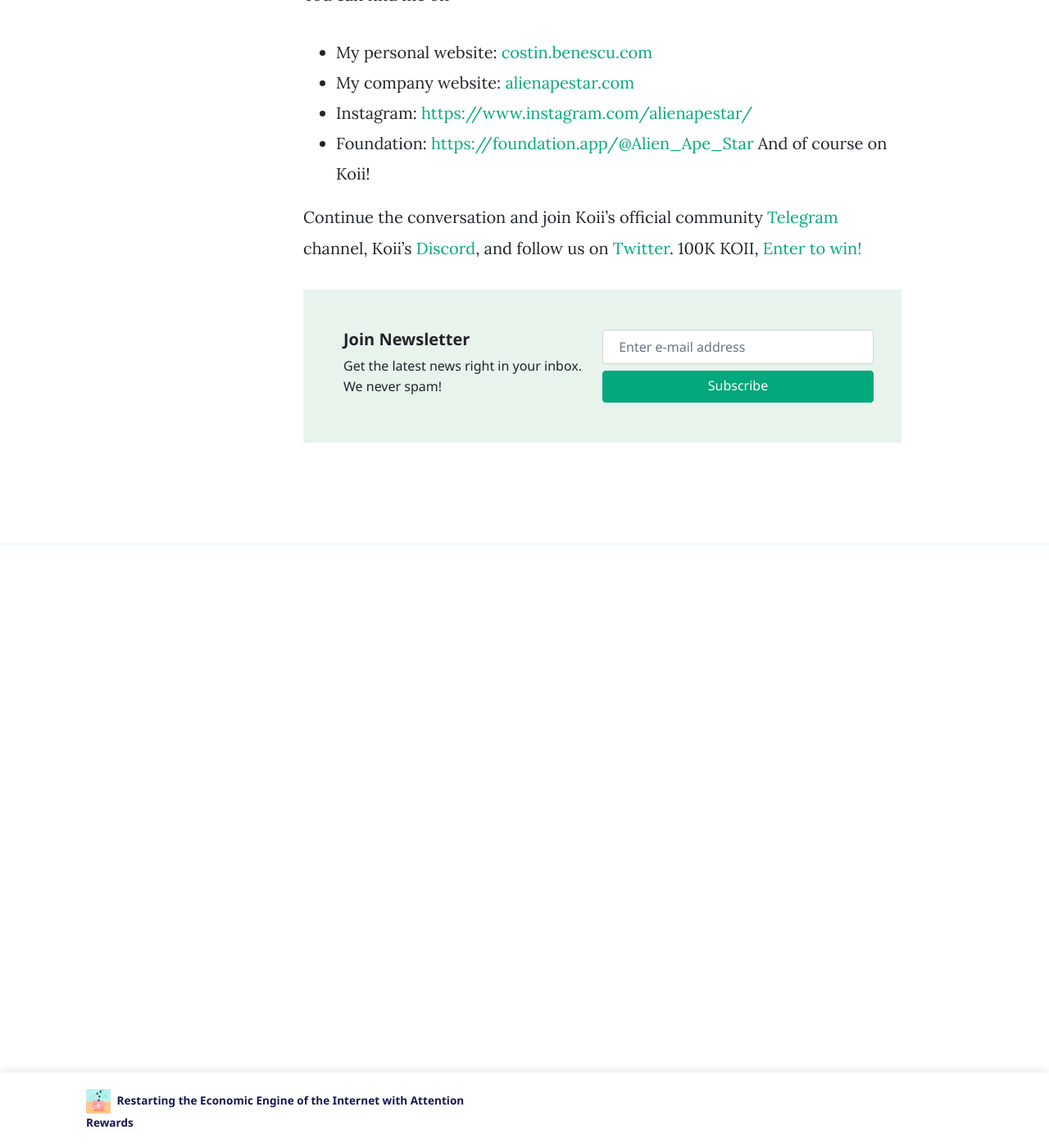
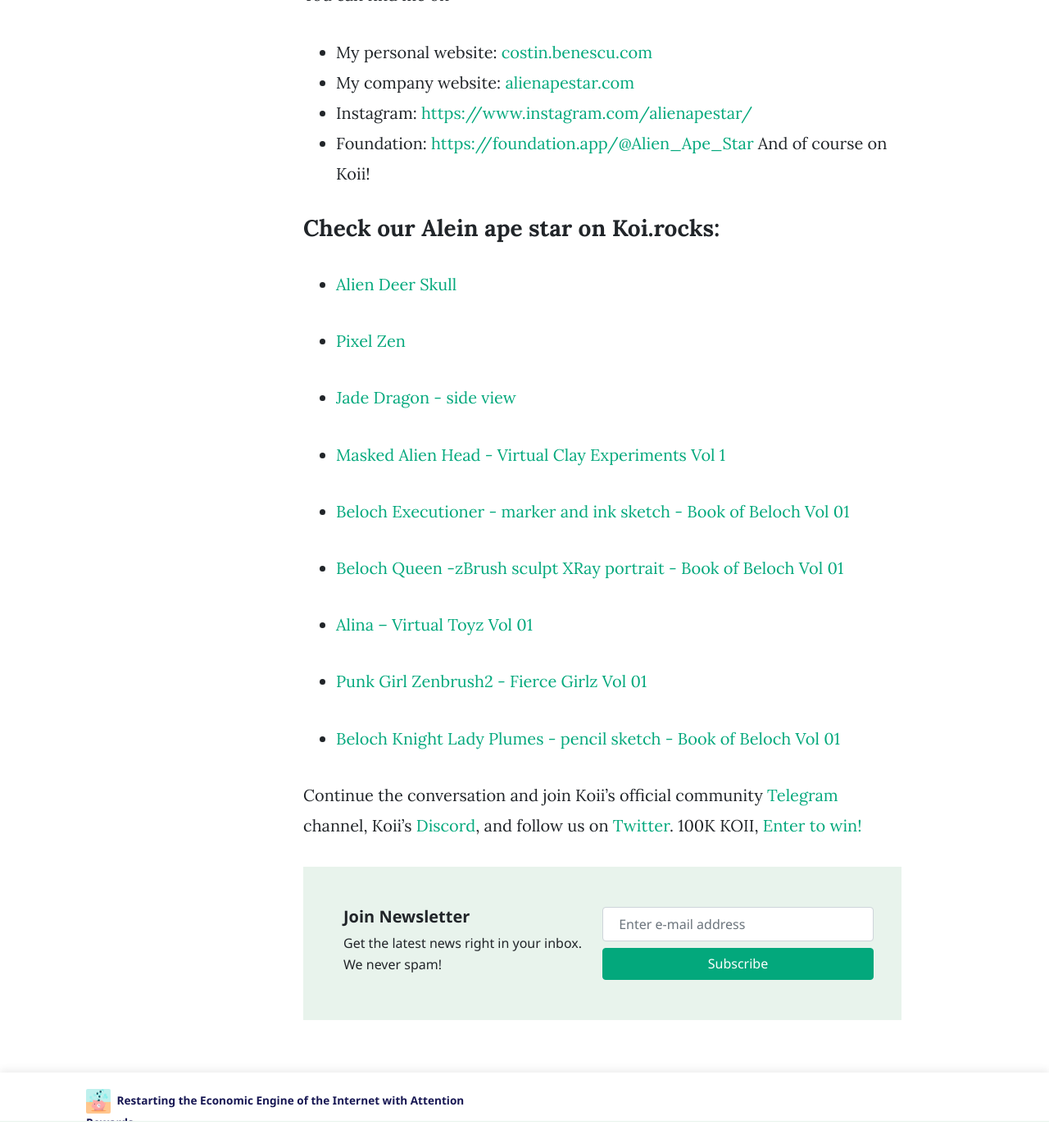
Before and after one commit to tykoii/blog, a Jekyll site: the page built from _posts/2021-09-09-discovery-costin.md, in a window 1280 px wide and 1400 px high, scrolled down 3047 px. Shown: the whole window at 82% size. Built offline with Jekyll 4.4.1, drawn with Linux system fonts in a browser that asks for light colours; nearby versions of some CDN libraries; comment, search, counter and statistics services are not loaded; some of the changed text lies outside the part shown.

Commit message:
update link

```diff
--- a/_posts/2021-09-09-discovery-costin.md
+++ b/_posts/2021-09-09-discovery-costin.md
@@ -52,4 +52,24 @@
 - Foundation: [https://foundation.app/@Alien_Ape_Star](https://foundation.app/@Alien_Ape_Star){:target="\_blank"}
   And of course on Koii!
 
+### Check our Alein ape star on Koi.rocks:
+
+- [Alien Deer Skull](https://koii.live/wYHHyUZcg7xtCYL43dDM135QZREw8kpDVFzZQGC6IdQ.html)
+
+- [Pixel Zen](https://koii.live/nx7v4Se-PSYKLSAuDbuG_5m7GyDoaJL92TIvr9EmTaU.html)
+
+- [Jade Dragon - side view](https://koii.live/upYNfnwU1Y0ezUiIkr03lvw0_LvCS4ZHXRaxGFAcb8o.html)
+
+- [Masked Alien Head - Virtual Clay Experiments Vol 1](https://koii.live/OrPUeu-uOmhv5Y1pHMAw8yU6502kyQgSrl3PstyTS9s.html)
+
+- [Beloch Executioner - marker and ink sketch - Book of Beloch Vol 01](https://koii.live/c-LqD_qh3gSSyGwsn9KsD0NiCQ4rgAAK-vmyv0gEqXM.html)
+
+- [Beloch Queen -zBrush sculpt XRay portrait - Book of Beloch Vol 01](https://koii.live/ggjswjhWYMJkk-KpHxTJMpSTsTJc0ccgqqwxHyg-FkE.html)
+
+- [Alina – Virtual Toyz Vol 01](https://koii.live/r1t_CDtzWg0FhTYl_7YwZU1hKuXG2DwzCR_HBNXoUuw.html)
+
+- [Punk Girl Zenbrush2 - Fierce Girlz Vol 01](https://koii.live/ATLqJ5fXN2Qf8FVrqxA3dkHTAdqeKR8iv67eK4bcxdE.html)
+
+- [Beloch Knight Lady Plumes - pencil sketch - Book of Beloch Vol 01](https://koii.live/4iVx__tY6wkKMKSmSHCBSoy5gLxRQhd_50FpiLkM-co.html)
+
 Continue the conversation and join Koii's official community [Telegram](https://t.me/joinchat/OEHs_8T9-8ZhZmU5){:target="\_blank"} channel, Koii's [Discord](https://discord.com/invite/SDwgnjxNEn){:target="\_blank"}, and follow us on [Twitter](https://twitter.com/KoiiNetwork){:target="\_blank"}. 100K KOII, [Enter to win!](https://gleam.io/c3Cwz/-welcome-to-the-koii-drop-){:target="\_blank"}
```
